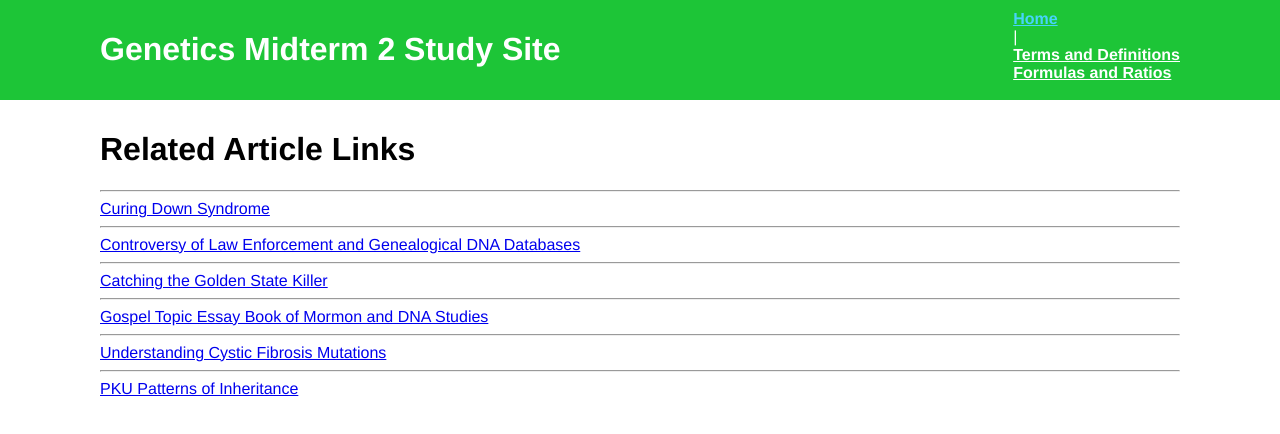
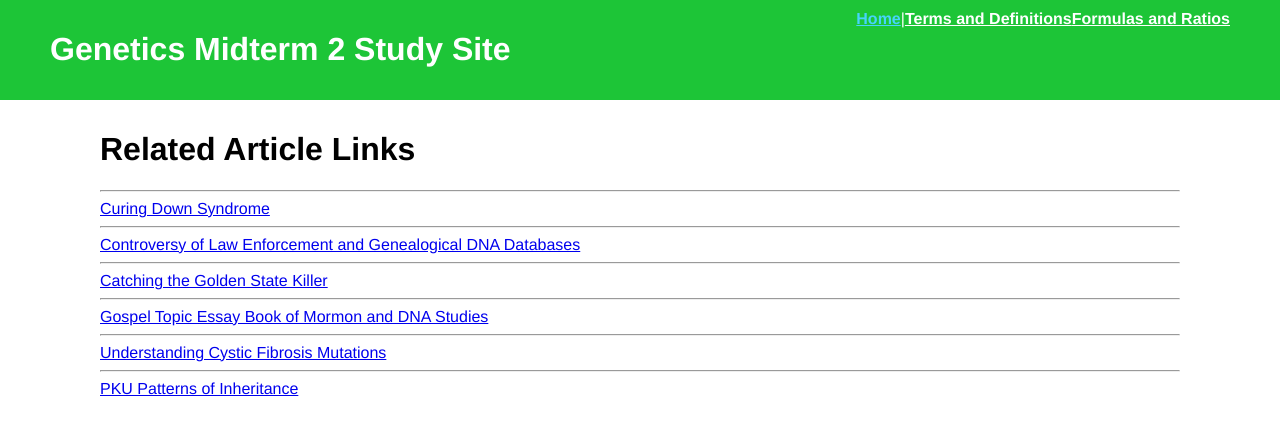
Before and after one commit to allyseh/creative-project-3, a Vue app: page / in a window 1280 px wide. Shown: the top 434 px of the page. Built offline with nearby package versions, Linux system fonts and the light colour scheme.

Commit message:
Update App.vue

```diff
--- a/src/App.vue
+++ b/src/App.vue
@@ -29,18 +29,19 @@ body {
   display: flex;
   justify-content: space-between;
   background: #1DC537;
-  padding: 10px 100px;
+  padding: 10px 50px;
   color: white;
 }
 
 #nav {
   display: flex;
-  flex-direction: column;
+  flex-direction: row;
   align-items: space-between;
 }
 
 #nav a {
   font-weight: bold;
+  font-size: 16px;
   color: #fff;
 }
 
```
